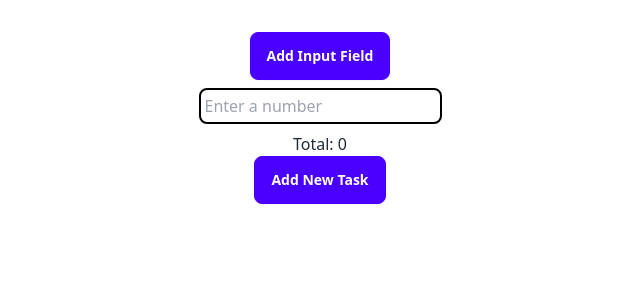
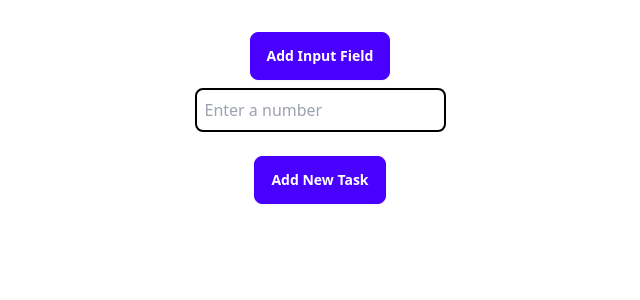
Before and after one commit to Raisa-islam/46_react_lab, a React (Vite) app in the folder react-lab/: page / in a window 1280 px wide. Both pictures are taken after a click on the button "Add Input Field". Shown: the top 300 px of the page, without its empty margins (320-960 px from the left). Built offline with nearby package versions, Linux system fonts and the light colour scheme.

Commit message:
sum of number also done

```diff
--- a/react-lab/src/App.jsx
+++ b/react-lab/src/App.jsx
@@ -1,4 +1,4 @@
-import React, { useState } from 'react';
+import { useState } from 'react';
 import './App.css';
 import NumberInputField from './components/NumberInputField';
 import TaskManager from './components/TaskManager'; // Import the TaskManager component
@@ -22,16 +22,19 @@ function App() {
 
   return (
     <>
-      <div className='container mx-auto'>
-        <button className="btn btn-primary text-white" onClick={handleAddInputField}>Add Input Field</button>
-        {inputFields.map((inputField, index) => (
-          <div key={index}>{inputField}</div>
-        ))}
+      <div className='container mx-auto flex flex-col gap-4'>
         <div>
-          <h2>Total: {total}</h2>
+          <button className="btn btn-primary text-white" onClick={handleAddInputField}>Add Input Field</button>
+          {inputFields.map((inputField, index) => (
+            <div key={index}>{inputField}</div>
+          ))}
+          {total !== 0 && <div><h2>Total: {total}</h2></div>} {/* Show total if it's not zero */}
         </div>
-        <button className="btn btn-primary text-white" onClick={handleToggleTaskManager}>Add New Task</button> {/* Button to toggle TaskManager */}
-        {showTaskManager && <TaskManager />} {/* Render TaskManager if showTaskManager is true */}
+        <div>
+          <button className="btn btn-primary text-white" onClick={handleToggleTaskManager}>Add New Task</button> {/* Button to toggle TaskManager */}
+          {showTaskManager && <TaskManager />} {/* Render TaskManager if showTaskManager is true */}
+        </div>
+
       </div>
     </>
   );
--- a/react-lab/src/components/NumberInputField.jsx
+++ b/react-lab/src/components/NumberInputField.jsx
@@ -1,4 +1,5 @@
-import React, { useState } from 'react';
+import { useState } from 'react';
+import PropTypes from 'prop-types'; // Import PropTypes for prop validation
 
 const NumberInputField = ({ onInputChange }) => {
   const [inputValue, setInputValue] = useState('');
@@ -10,19 +11,24 @@ const NumberInputField = ({ onInputChange }) => {
 
     if (/^-?\d*\.?\d*$/.test(value)) {
       setError('');
-      onInputChange(parseFloat(value) || 0); // If the parsed value is NaN, use 0
     } else {
       setError('Please enter a valid number');
-      onInputChange(null); // Reset the value if it's not a valid number
     }
+  };
+
+  const handleBlur = () => {
+    // Trigger onInputChange only when the input field loses focus
+    onInputChange(parseFloat(inputValue) || 0);
   };
 
   return (
     <div>
-      <input className='border border-2 border-black p-1 m-2 rounded-lg'
+      <input
         type="text"
+        className='border-2 border-black p-2 m-2 rounded-lg'
         value={inputValue}
         onChange={handleChange}
+        onBlur={handleBlur} // Call handleBlur when the input field loses focus
         placeholder="Enter a number"
       />
       {error && <span style={{ color: 'red' }}>{error}</span>}
@@ -30,4 +36,9 @@ const NumberInputField = ({ onInputChange }) => {
   );
 };
 
+// Prop validation
+NumberInputField.propTypes = {
+  onInputChange: PropTypes.func.isRequired // Ensure onInputChange prop is a function and required
+};
+
 export default NumberInputField;
--- a/react-lab/src/components/TaskManager.jsx
+++ b/react-lab/src/components/TaskManager.jsx
@@ -1,4 +1,4 @@
-import React, { useState } from 'react';
+import { useState } from 'react';
 
 const TaskManager = () => {
   const [tasks, setTasks] = useState([]);
```
